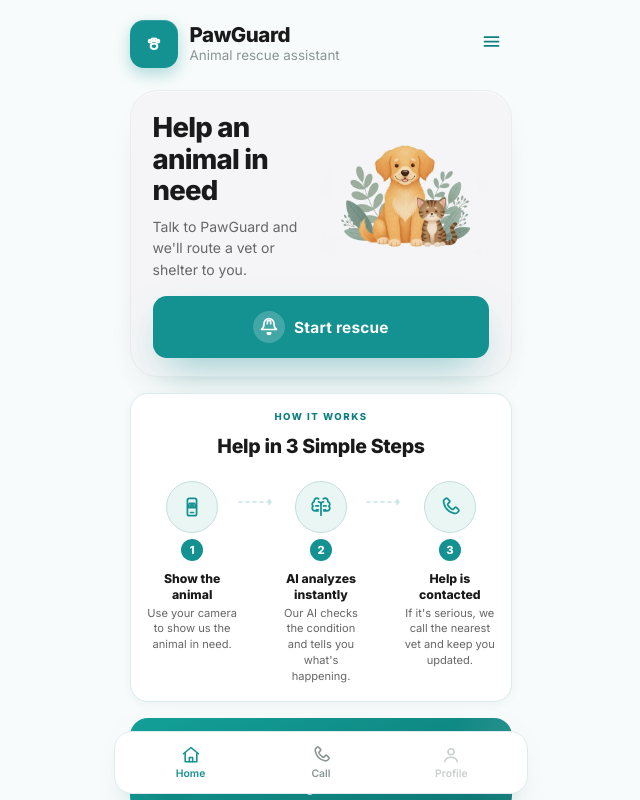
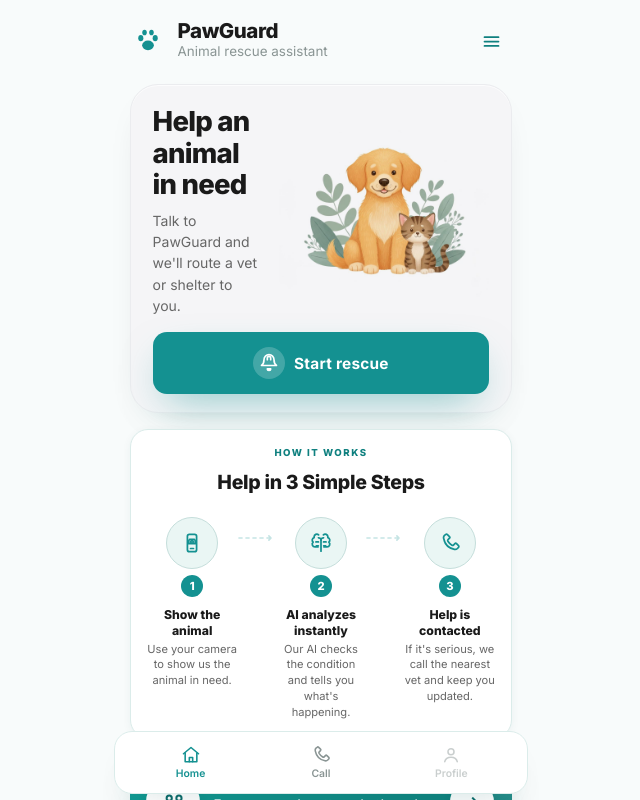
Before and after one commit to KavinduGama/Cursor-Hackathon---PawGuard, a React (Vite) app in the folder frontend/: page / in a window 1280 px wide. Shown: the whole page, without its empty margins (319-959 px from the left). Built offline with nearby package versions, Linux system fonts and the light colour scheme; no server answers.

Commit message:
style: enhance hero illustration and redesign logo
Increase hero illustration size and update logo to
clean teal paw print.

Co-authored-by: Kavindu Deshappriya Gammanpila <175528993+KavinduGama@users.noreply.github.com>

```diff
--- a/frontend/src/components/AppIcons.jsx
+++ b/frontend/src/components/AppIcons.jsx
@@ -129,13 +129,20 @@ export function RescueIcon({ size = 20 }) {
 
 export function PawIcon({ size = 20 }) {
   return (
-    <Svg size={size}>
-      <ellipse cx="12" cy="14.2" rx="3.3" ry="2.7" />
-      <circle cx="8.1" cy="9.2" r="1.4" />
-      <circle cx="10.8" cy="7.8" r="1.4" />
-      <circle cx="13.2" cy="7.8" r="1.4" />
-      <circle cx="15.9" cy="9.2" r="1.4" />
-    </Svg>
+    <svg
+      xmlns="http://www.w3.org/2000/svg"
+      width={size}
+      height={size}
+      viewBox="0 0 24 24"
+      fill="currentColor"
+      aria-hidden
+    >
+      <ellipse cx="12" cy="16" rx="4.4" ry="3.6" />
+      <ellipse cx="6.6" cy="10.6" rx="1.9" ry="2.3" />
+      <ellipse cx="17.4" cy="10.6" rx="1.9" ry="2.3" />
+      <ellipse cx="9.4" cy="6.4" rx="1.7" ry="2.1" />
+      <ellipse cx="14.6" cy="6.4" rx="1.7" ry="2.1" />
+    </svg>
   );
 }
 
--- a/frontend/src/styles.css
+++ b/frontend/src/styles.css
@@ -226,21 +226,17 @@ a {
 
 .landing-logo-chip {
   flex-shrink: 0;
-  width: 48px;
-  height: 48px;
-  border-radius: 14px;
-  background: var(--green);
-  color: #fff;
-  display: grid;
-  place-items: center;
-  box-shadow:
-    0 6px 16px rgba(20, 145, 145, 0.32),
-    inset 0 1px 0 rgba(255, 255, 255, 0.15);
+  width: 36px;
+  height: 36px;
+  display: grid;
+  place-items: center;
+  background: transparent;
+  color: var(--green);
 }
 
 .landing-logo-chip svg {
-  width: 24px;
-  height: 24px;
+  width: 32px;
+  height: 32px;
   stroke-width: 2px;
 }
 
@@ -316,7 +312,7 @@ a {
 }
 
 .landing-hero-art {
-  width: clamp(120px, 38vw, 168px);
+  width: clamp(150px, 46vw, 210px);
   flex-shrink: 0;
 }
 
```
